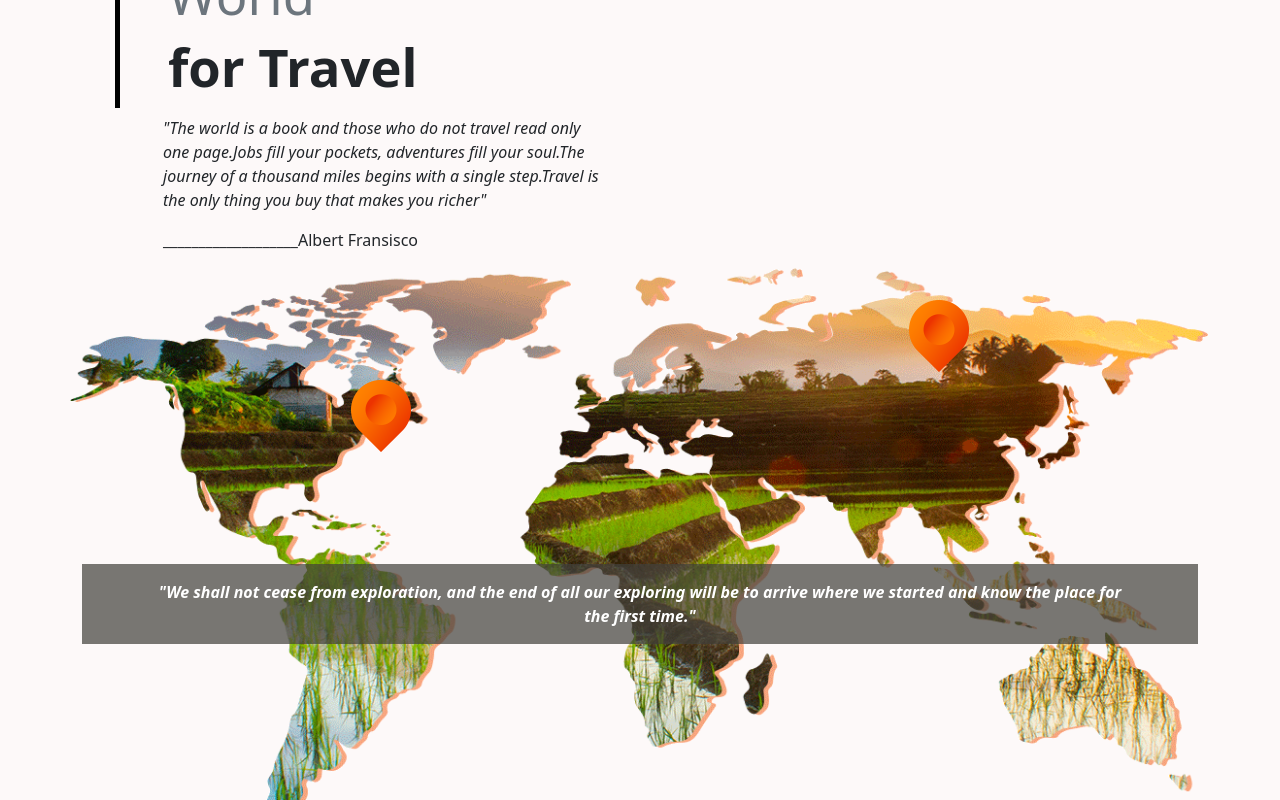
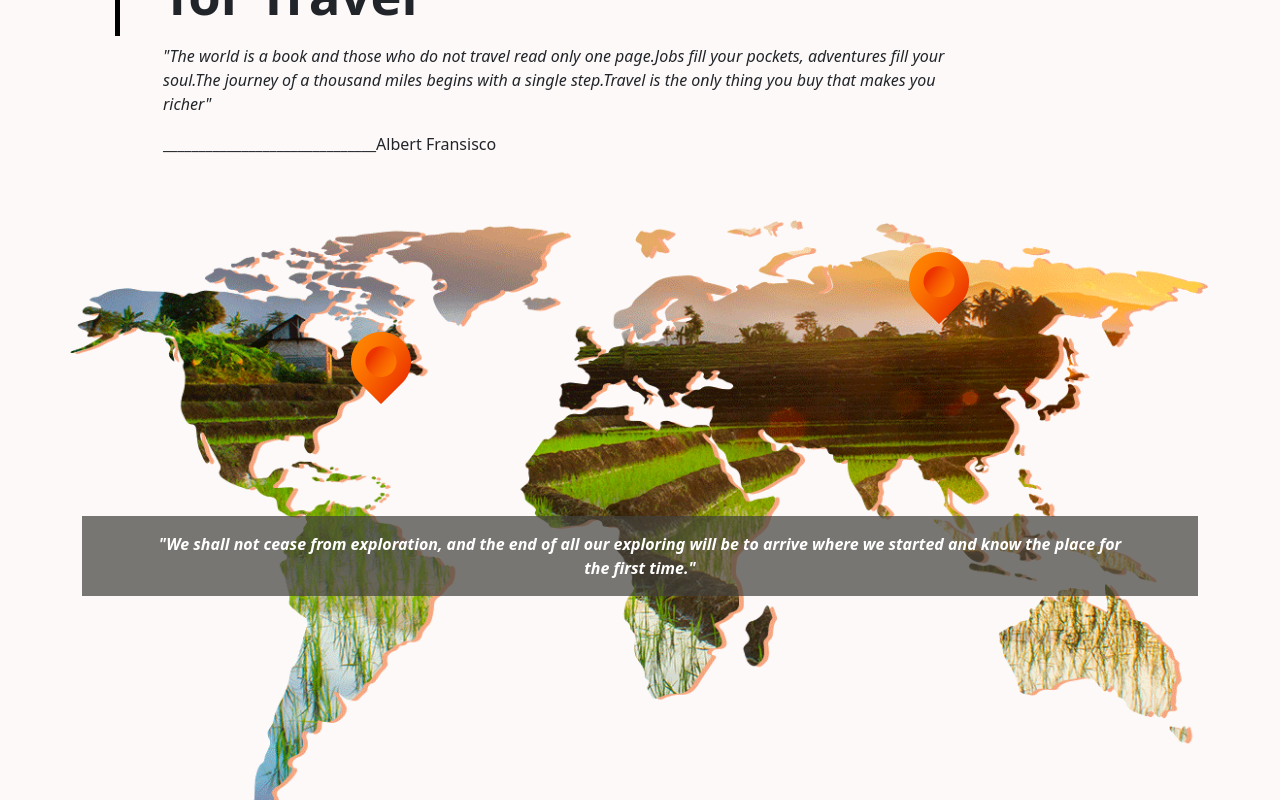
Before and after one commit to RabeyaEty01/TraVio.-Tour-Guide-Website, a React (Create React App) app: page / in a window 1280 px wide. Shown: the part 2920-3720 px from the top of the page. Built offline with nearby package versions, Linux system fonts and the light colour scheme; no server answers.

Commit message:
about added

```diff
--- a/src/Pages/Home/Destination/Destination.js
+++ b/src/Pages/Home/Destination/Destination.js
@@ -23,10 +23,10 @@ const Destination = () => {
                 </div>
             </div>
 
-            <div class="animate__animated animate__bounceInRight row mt-5">
+            <div class="animate__animated animate__bounceInRight row mt-5 ">
                 <h2 className="animate__animated animate__bounceInLeft my-5 text-center  mx-5 py-2"><small className="fw-bold ">___Our</small> <small className="text-secondary">Popular </small><small className="fw-bold">Destinations___</small>
                 </h2>
-                <div class="col-3">
+                <div class="col-sm-12 col-md-6 col-lg-3">
                     <div class="photo-frame row mb-3">
                         <div className="photo">
                             <img className="img-fluid h-100" src="https://i.ibb.co/D9spmsZ/1.jpg" alt="" />
@@ -44,7 +44,7 @@ const Destination = () => {
                         </div>
                     </div>
                 </div>
-                <div class="col-3">
+                <div class="col-sm-12 col-md-6 col-lg-3">
                     <div class="photo-frame row mb-3">
 
                         <div className="photo">
@@ -65,7 +65,7 @@ const Destination = () => {
 
                     </div>
                 </div>
-                <div class="col-3">
+                <div class="col-sm-12 col-md-6 col-lg-3">
                     <div class="photo-frame row mb-3">
                         <div className="photo">
                             <img className="img-fluid h-100" src="https://i.ibb.co/YZzRqFy/9.jpg" alt="" />
@@ -83,7 +83,7 @@ const Destination = () => {
                         </div>
                     </div>
                 </div>
-                <div class="col-3">
+                <div class="col-sm-12 col-md-6 col-lg-3">
                     <div class="photo-frame row mb-3">
                         <div className="photo">
                             <img className="img-fluid h-100" src="https://i.ibb.co/TmMD1HP/8.jpg" alt="" />
--- a/src/Pages/Home/Map/Map.js
+++ b/src/Pages/Home/Map/Map.js
@@ -9,17 +9,17 @@ const Map = () => {
             <div className="row container">
                 <div className="col-lg-10 container">
                     <div className="animate__animated animate__bounceInLeft about-h2 ">
-                        <h2 className="text-start w-50  mx-5 py-2"><small className="fw-bold ">Explore</small> <small className="text-secondary">the World </small> <br /> <small className="fw-bold">for Travel</small>
+                        <h2 className="text-start mx-5 py-2"><small className="fw-bold ">Explore</small> <small className="text-secondary">the World </small> <br /> <small className="fw-bold">for Travel</small>
                         </h2>
                     </div>
 
                     <div className="animate__animated animate__bounceInLeft w3-panel w3-leftbar w3-light-grey">
-                        <p className="w3-xlarge w3-serif mx-5  w-50 text-start"><i>"The world is a book and those who do not travel read only one page.Jobs fill your pockets, adventures fill your soul.The journey of a thousand miles begins with a single step.Travel is the only thing you buy that makes you richer"</i></p>
-                        <p className="mx-5  w-50 text-start">___________________Albert Fransisco</p>
+                        <p className="w3-xlarge w3-serif mx-5 text-start"><i>"The world is a book and those who do not travel read only one page.Jobs fill your pockets, adventures fill your soul.The journey of a thousand miles begins with a single step.Travel is the only thing you buy that makes you richer"</i></p>
+                        <p className="mx-5  text-start">______________________________Albert Fransisco</p>
                     </div>
                 </div>
             </div>
-            <div className="map-inner container">
+            <div className="map-inner container my-5">
                 <div className="d-flex justify-content-around">
                     <div className="col-lg-3 m-5 p-3">
                         <img className="m-5" src={marker} alt="" />
```
